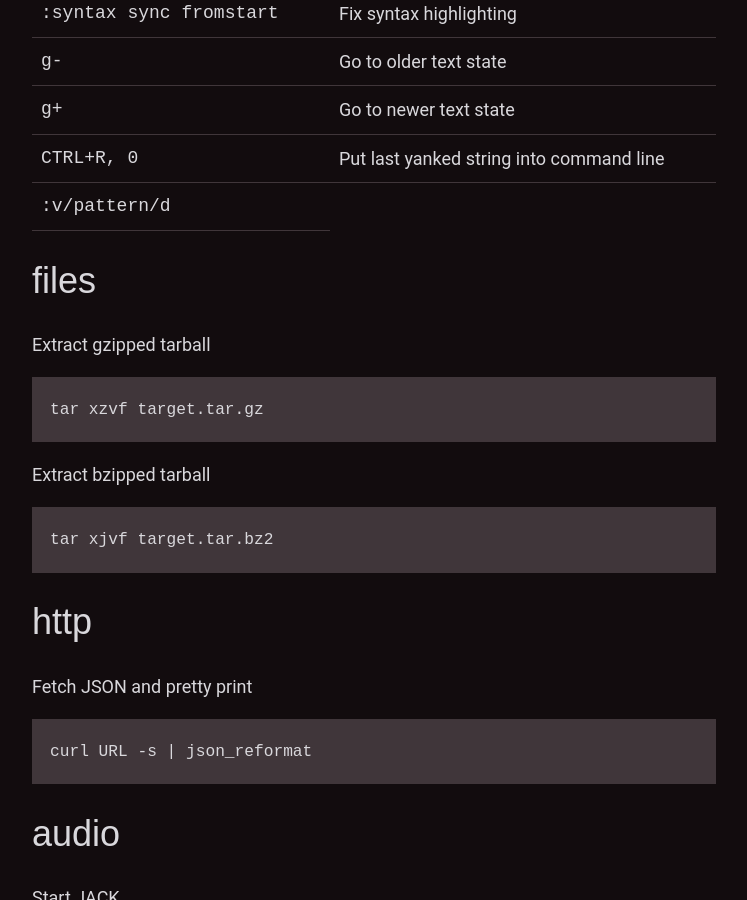
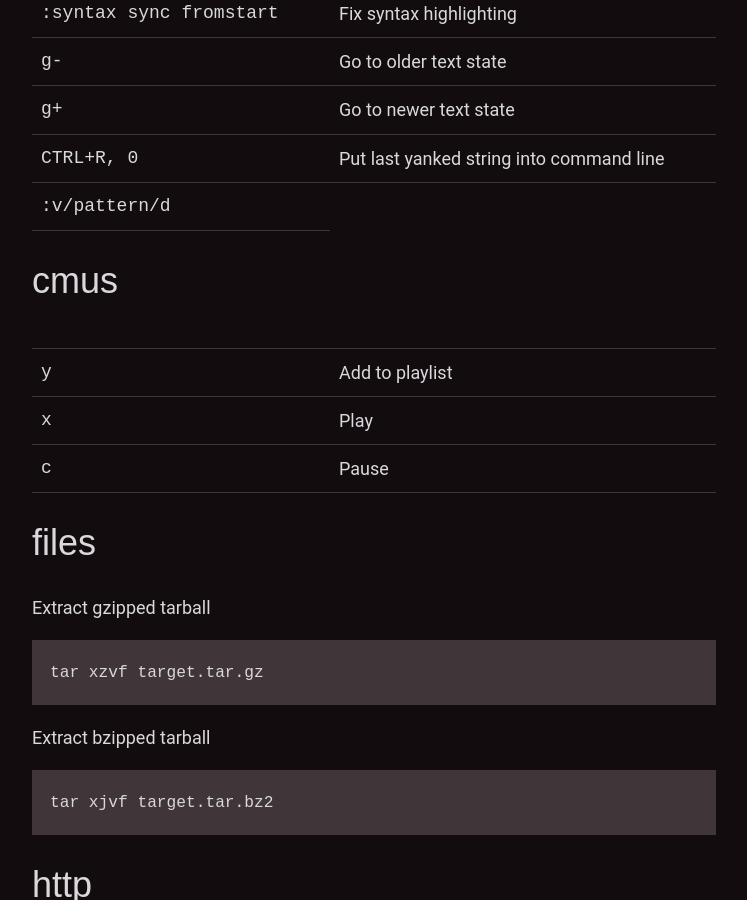
Before and after one commit to edclements/website, a Jekyll site: the page built from command-reference.md, in a window 1280 px wide and 900 px high, scrolled down 1380 px. Shown: the whole window, without its empty margins (266-1013 px from the left). Built offline with Jekyll 4.4.1, drawn with Linux system fonts in a browser that asks for light colours; nearby versions of some CDN libraries.

Commit message:
Adds cmus commands

```diff
--- a/command-reference.md
+++ b/command-reference.md
@@ -51,6 +51,16 @@
   <tr><td>:v/pattern/d</td></td>Delete lines not matching pattern</td></tr>
 </table>
 
+cmus
+----
+
+<table class="key-binding">
+  <tr><th></th><th></th></tr>
+  <tr><td>y</td><td>Add to playlist</td></tr>
+  <tr><td>x</td><td>Play</td></tr>
+  <tr><td>c</td><td>Pause</td></tr>
+</table>
+
 files
 -----
 
```
